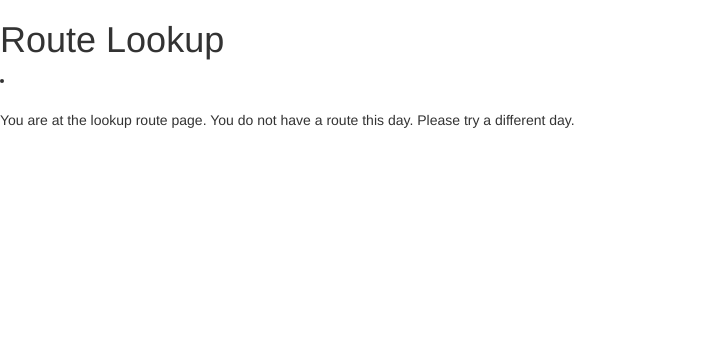
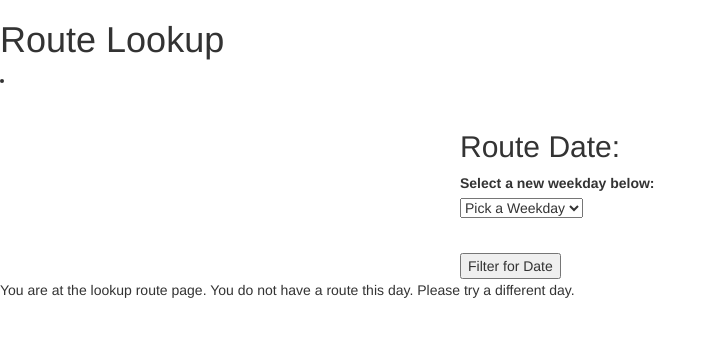
Before and after one commit to Mr-Nelson/TrashCollector, a Django app: template trash_collector/employees/templates/employees/Route Lookup.html in a window 1280 px wide. Shown: the top 337 px of the page, without its empty margins (0-716 px from the left). Run offline with Django 3.2, Linux system fonts and the light colour scheme; the template is opened without the code that fills it, so the values that code supplies are empty; some libraries are stand-ins or nearby versions.

Commit message:
reformatted route lookup html

```diff
--- a/trash_collector/employees/templates/employees/Route Lookup.html
+++ b/trash_collector/employees/templates/employees/Route Lookup.html
@@ -6,15 +6,25 @@
 
 {% block content %}
  <li><h2>{{Employee.lookup}}</h2></li>
-  {% if Employee.lookup  %}
+
 <div class="container">
     <div class="row">
         <div class="col-md-4"></div>
         <div class="col-md-4">
-            <h2>Pickup Request Date:</h2>
-            <form action="{% url 'employee:lookup' %}" method="post">
+            <h2>Route Date:</h2>
+            <form action="{% url 'employees:lookup' %}" method="post">
                 {% csrf_token %}
-                Choose Calendar Date:<br><input type="date" name="select date" id="select date"><br>
+       <div class="form-group">
+                <label for="sel1">Select a new weekday below:</label><br>
+                <select class="custom-select custom-select-sm" type="text" name="select date" id="select date">                  >
+                    <option selected>Pick a Weekday</option>
+                    <option value="Monday">Monday</option>
+                    <option value="Tuesday">Tuesday</option>
+                    <option value="Wednesday">Wednesday</option>
+                    <option value="Thursday">Thursday</option>
+                    <option value="Friday">Friday</option>
+                </select>
+            </div>
                 <br>
                 <input type="submit" value="Filter for Date">
             </form>
@@ -22,7 +32,7 @@
         </div>
     </div>
 </div>
-  {% else %}
+
     <p>You are at the lookup route page. You do not have a route this day. Please try a different day.</p>
-  {% endif %}
+
 {% endblock %}
--- a/trash_collector/employees/views.py
+++ b/trash_collector/employees/views.py
@@ -91,8 +91,8 @@ def lookup(request, does_pickup=None):
     if request.method == 'POST':
         my_date = request.POST.get('select date')
         now_calendar = my_date
-        now_weekday = calendar.day_name[my_date.weekday()]
-        int_weekday = my_date.weekday()
+        now_weekday = calendar.weekday(datetime.now())
+        int_weekday = my_date.weekday(my_date)
         for cust in customers:
             start_date = cust.start_suspension
             end_date = cust.end_suspension
```
